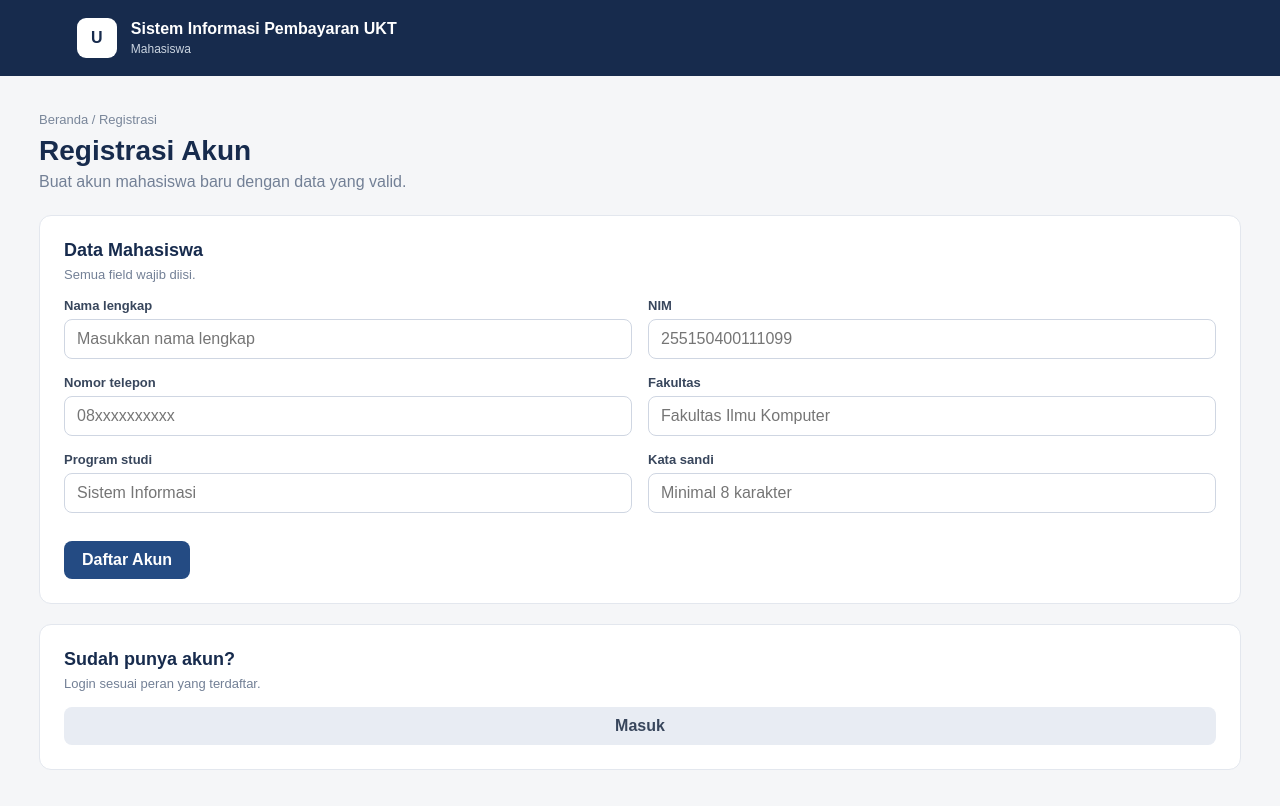
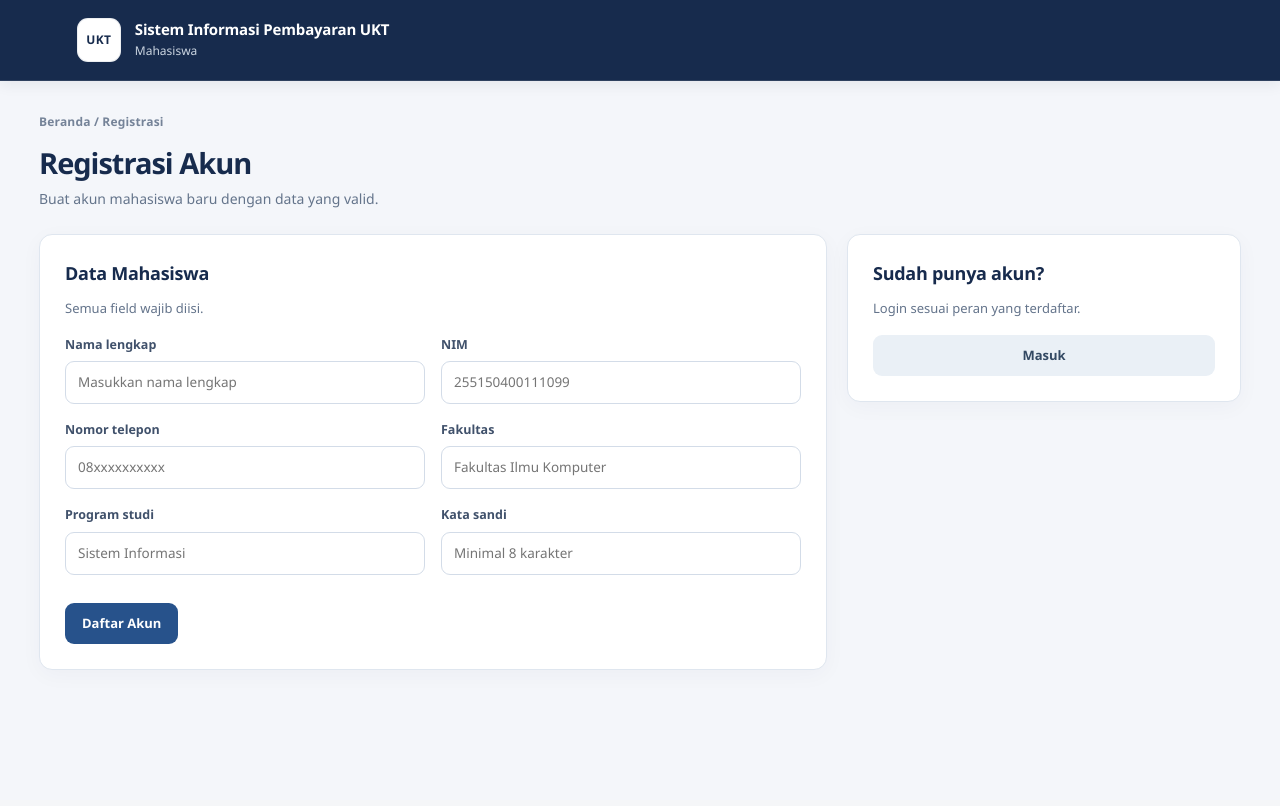
Before and after one commit to just-irvy/sistem-ukt, a Laravel app: page /registrasi in a window 1280 px wide. After the commit the page ends 670 px from the top, so only its background shows below. Run offline with Laravel 12, Linux system fonts and the light colour scheme.

Commit message:
style: align app.blade.php with shared UKT visual system

```diff
--- a/resources/views/layouts/app.blade.php
+++ b/resources/views/layouts/app.blade.php
@@ -389,12 +389,13 @@
             }
         }
     </style>
+    <link rel="stylesheet" href="{{ asset('css/ukt-refinement.css') }}">
 </head>
 
 <body>
 
     <header class="topbar">
-        <div class="brand">U</div>
+        <div class="brand">UKT</div>
 
         <div>
             <div class="brand-title">
```
